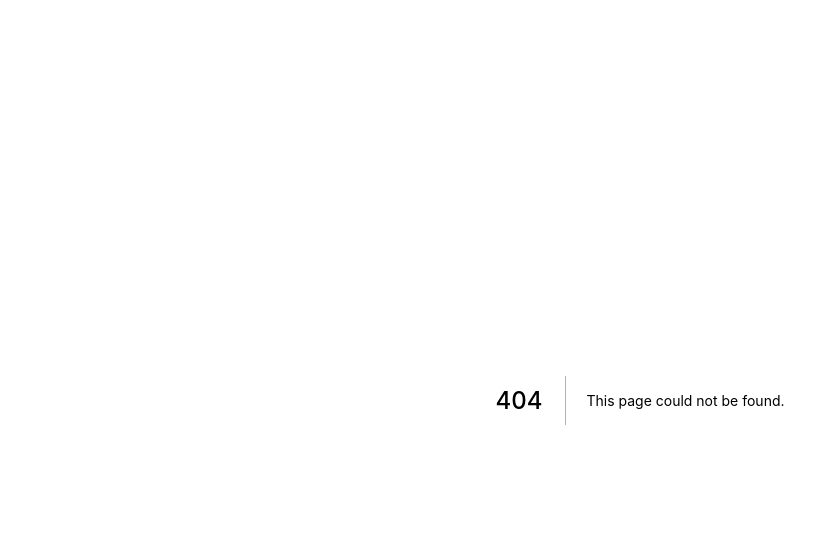
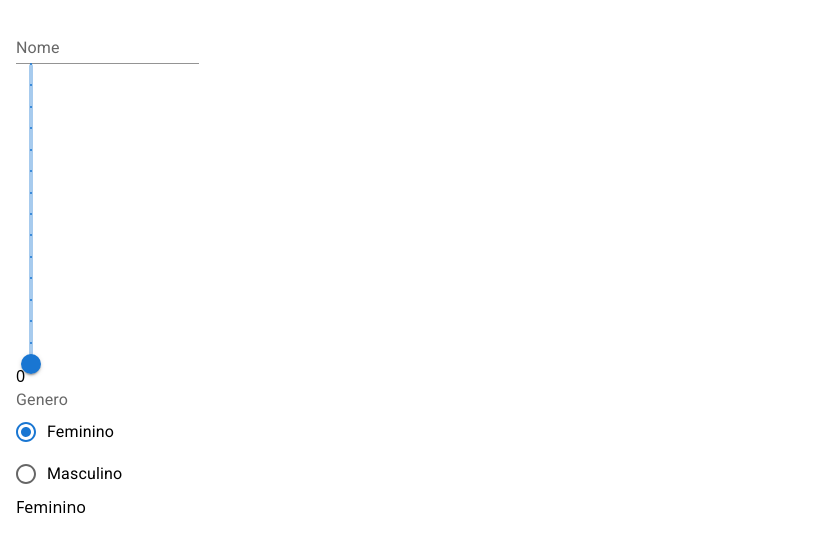
Before and after one commit to thalesms2/chamber, a Next.js app: page /rendezvous/rpg in a window 1280 px wide. Before the commit this address had no page. Shown: the top 552 px of the page, without its empty margins (0-831 px from the left). Built offline with nearby package versions, Linux system fonts and the light colour scheme; a web font is replaced by a local one.

Commit message:
feat: start rpg page

```diff
--- a/package.json
+++ b/package.json
@@ -9,6 +9,10 @@
     "lint": "next lint"
   },
   "dependencies": {
+    "@emotion/react": "^11.9.3",
+    "@emotion/styled": "^11.9.3",
+    "@mui/icons-material": "^5.8.4",
+    "@mui/material": "^5.8.7",
     "next": "12.1.6",
     "react": "18.2.0",
     "react-dom": "18.2.0",
--- a/pages/_document.tsx
+++ b/pages/_document.tsx
@@ -41,6 +41,14 @@ export default class MyDocument extends Document {
             href="https://fonts.googleapis.com/css2?family=Poppins:wght@400;500;600;700&display=swap"
             rel="stylesheet"
           />
+          <link
+            rel="stylesheet"
+            href="https://fonts.googleapis.com/css?family=Roboto:300,400,500,700&display=swap"
+          />
+          <link
+            rel="stylesheet"
+            href="https://fonts.googleapis.com/icon?family=Material+Icons"
+          />
           <link rel="stylesheet" href="https://cdnjs.cloudflare.com/ajax/libs/font-awesome/5.15.3/css/all.min.css"/>
         </Head>
         <body>
--- a/pages/rendezvous/index.tsx
+++ b/pages/rendezvous/index.tsx
@@ -7,7 +7,7 @@ const teste = keyframes`
     transform: translateX(0px);
   }
   to {
-    transform: translateX(-150px);
+    transform: translateX(1500px);
     background-color: red
   }
 `
--- /dev/null
+++ b/pages/rendezvous/rpg.tsx
@@ -0,0 +1,66 @@
+import type { NextPage } from 'next'
+import styled from 'styled-components'
+import TextField from '@mui/material/TextField';
+import Slider from '@mui/material/Slider';
+import Box from '@mui/material/Box';
+import { useState } from 'react';
+import Radio from '@mui/material/Radio';
+import RadioGroup from '@mui/material/RadioGroup';
+import FormControlLabel from '@mui/material/FormControlLabel';
+import FormControl from '@mui/material/FormControl';
+import FormLabel from '@mui/material/FormLabel';
+
+const Wrapper = styled.div`
+    margin: 1em;
+`
+
+const Rpg: NextPage = () => {
+    const [name, setName] = useState('')
+    const [stat, setStat] = useState(0)
+    const [gender, setGender] = useState('Feminino');
+    const handleGenderChange = (event: React.ChangeEvent<HTMLInputElement>) => {
+        setGender((event.target as HTMLInputElement).value);
+    };
+    return (
+        <Wrapper>
+            <TextField
+                id="standard-basic"
+                label="Nome"
+                variant="standard"
+                value={name}
+                onChange={(e) => setName(e.target.value)}
+            />
+            <Box sx={{ height: 300 }}>
+                <Slider
+                    aria-label="Temperature"
+                    valueLabelDisplay="auto"
+                    step={1}
+                    marks
+                    min={1}
+                    max={15}
+                    value={stat}
+                    orientation="vertical"
+                    onChange={(e: any) => setStat(e.target.value)}
+                />
+            </Box>
+            {stat}
+            <div>
+                <FormControl>
+                    <FormLabel id="demo-controlled-radio-buttons-group">Genero</FormLabel>
+                    <RadioGroup
+                        aria-labelledby="demo-controlled-radio-buttons-group"
+                        name="controlled-radio-buttons-group"
+                        value={gender}
+                        onChange={handleGenderChange}
+                    >
+                        <FormControlLabel value="Feminino" control={<Radio />} label="Feminino" />
+                        <FormControlLabel value="Masculino" control={<Radio />} label="Masculino" />
+                    </RadioGroup>
+                </FormControl>
+            </div>
+            {gender}
+        </Wrapper>
+    )
+}
+
+export default Rpg
```
Also changed, not shown: 1 other file (tests, documents, lock files or other folders).
